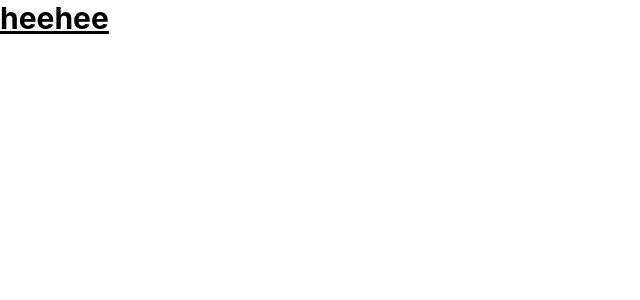
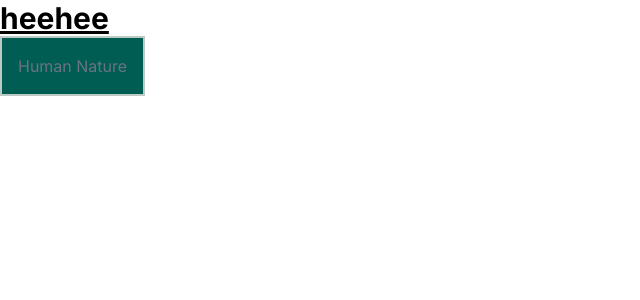
Before and after one commit to beccanj/wings-frontend, a React (Vite) app: page / in a window 1280 px wide. Shown: the top 300 px of the page, without its empty margins (0-640 px from the left). Built offline with nearby package versions, Linux system fonts and the light colour scheme.

Commit message:
Created a theme/index.css

```diff
--- a/src/App.jsx
+++ b/src/App.jsx
@@ -10,6 +10,8 @@ function App() {
   return (
     <>
       <h1 className='text-left font-bold underline text-3xl'>heehee</h1>
+
+      <button className='bg-primary flex p-4 justify-center align-center text-mutedText border-borderColor border-2 hover:bg-primaryLight '>Human Nature</button>
     </>
   )
 }
--- a/src/index.css
+++ b/src/index.css
@@ -1 +1,20 @@
+@import url('https://fonts.googleapis.com/css2?family=Inter:ital,opsz,wght@0,14..32,100..900;1,14..32,100..900&display=swap');
 @import "tailwindcss";
+
+@theme {
+    --color-primary: #005D53;
+    --color-secondary: #ECEEED;
+    --color-pageBg: #FFFFFF;
+    --color-inputBg: #F7FAF8;
+    --color-borderColor: #BDC9C5;
+    --color-mutedText: #6B7280;
+    --color-danger: #93000A;
+    --color-primaryLight: #9CF2E3;
+    --color-dangerLight: #FFDAD6;
+    --color-bluey: #CBE7F5;
+    --font-inter: "Inter", sans-serif;
+}
+
+body{
+    font-family: "Inter", sans-serif;
+}
```
